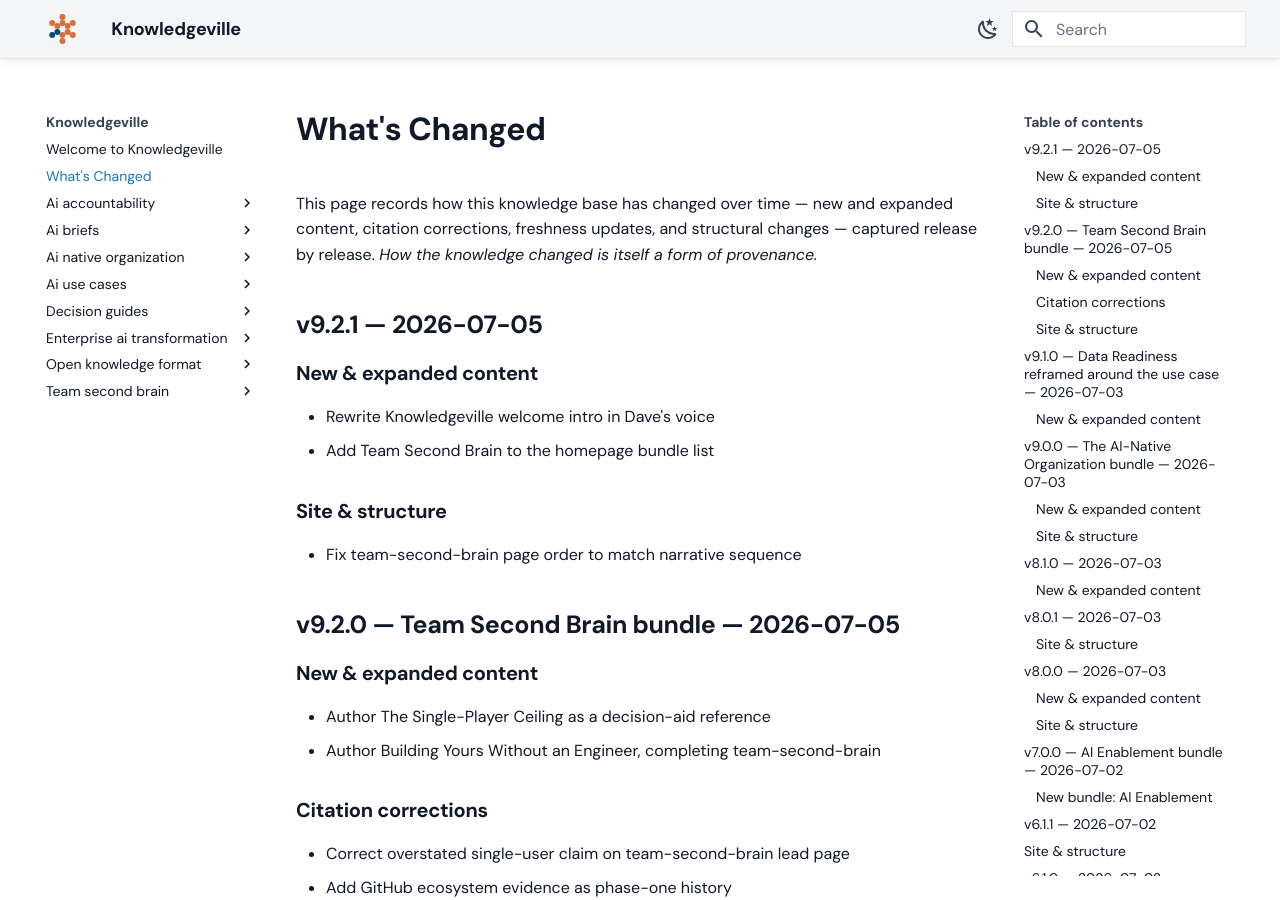
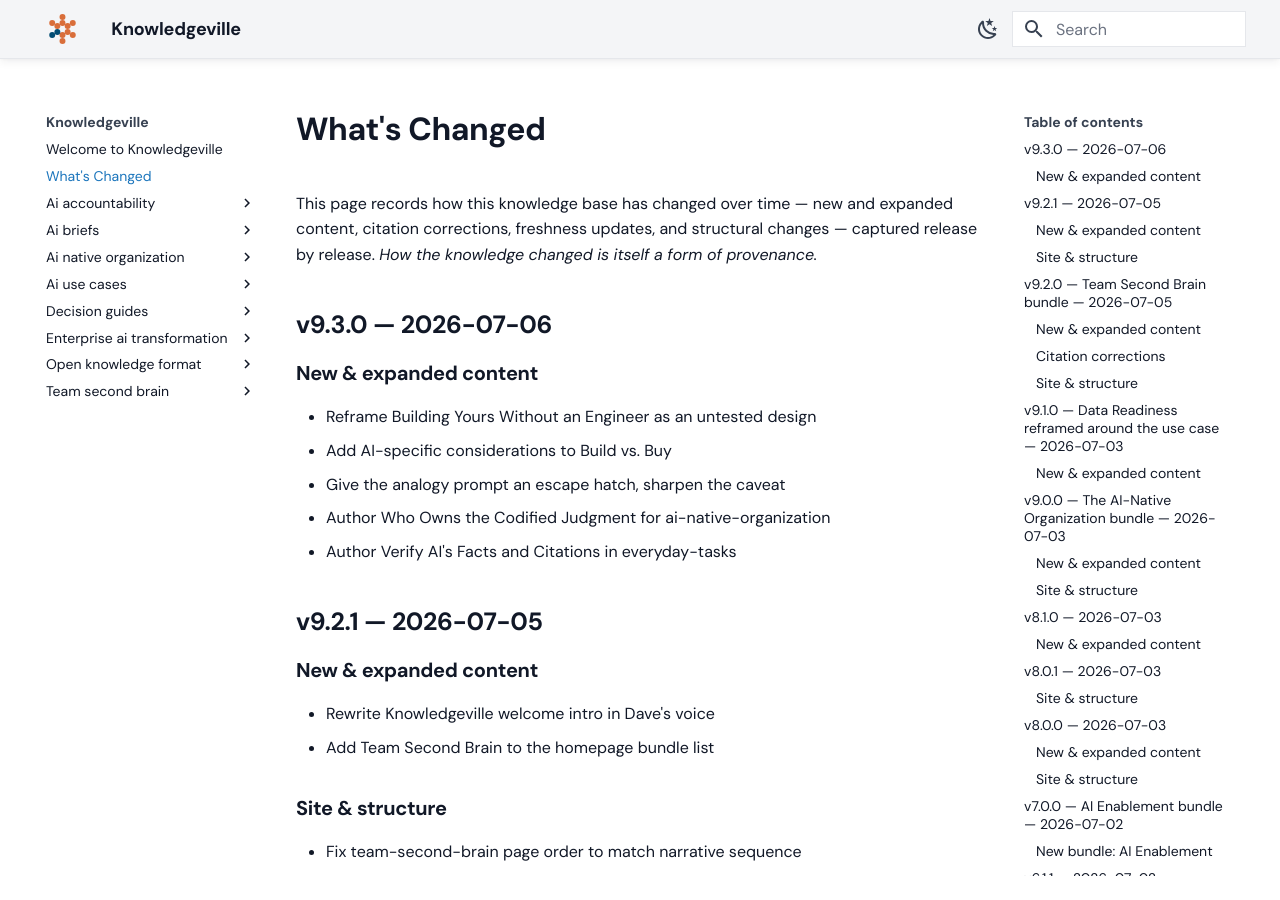
Before and after one commit to grandaha/knowledgeville, an MkDocs documentation site: the page built from published/changelog.md, in a window 1280 px wide and 900 px high. Built offline with MkDocs 1.6.1 and Material for MkDocs 9.7.7, drawn with Linux system fonts in a browser that asks for light colours; some web fonts are replaced.

Commit message:
Publish: sync content from workspace

```diff
--- a/published/changelog.md
+++ b/published/changelog.md
@@ -3,13 +3,22 @@ type: Reference
 title: What's Changed
 description: A generated, release-by-release record of how this knowledge base has changed.
 tags: [changelog, releases, provenance]
-timestamp: "2026-07-05"
+timestamp: "2026-07-06"
 appendix: true
 ---
 
 <!-- generated from GitHub Releases by scripts/build_changelog.py — do not edit -->
 
 This page records how this knowledge base has changed over time — new and expanded content, citation corrections, freshness updates, and structural changes — captured release by release. *How the knowledge changed is itself a form of provenance.*
+
+## v9.3.0 — 2026-07-06
+
+### New & expanded content
+* Reframe Building Yours Without an Engineer as an untested design
+* Add AI-specific considerations to Build vs. Buy
+* Give the analogy prompt an escape hatch, sharpen the caveat
+* Author Who Owns the Codified Judgment for ai-native-organization
+* Author Verify AI's Facts and Citations in everyday-tasks
 
 ## v9.2.1 — 2026-07-05
 
```
Also changed, not shown: 1 other file.
